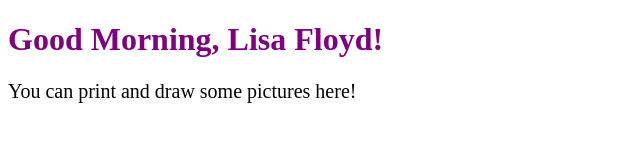
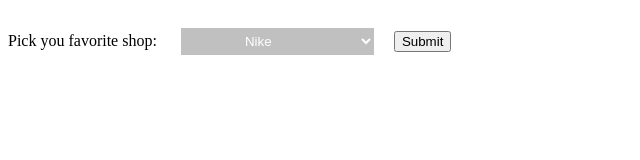
Before and after one commit to lizafalko/tic-tac-toe_game, a React app in the folder tic-tac-app/: page / in a window 1280 px wide. Shown: the whole page, without its empty margins (0-640 px from the left). Built offline with nearby package versions, Linux system fonts and the light colour scheme.

Commit message:
add selection

```diff
--- a/tic-tac-app/src/index.css
+++ b/tic-tac-app/src/index.css
@@ -1,7 +1,8 @@
-.hello {
-  color: purple;
+.selection {
+  padding: 5px 60px;
+  margin: 20px;
+  background-color: silver;
+  border: none;
+  color: white;
+  outline: none;
 }
-
-.font {
-  font-size: 20px;
-}
--- a/tic-tac-app/src/index.js
+++ b/tic-tac-app/src/index.js
@@ -2,28 +2,44 @@
 import ReactDOM from 'react-dom';
 import './index.css';
 
-function getGreeting(user) {
-  if (user) {
-    return user.firstName + ' ' + user.lastName;
+class ShopSelection extends React.Component {
+  constructor(props) {
+    super(props);
+    this.state = {
+      value: 'Nike'
+    };
+
+    this.handleChange = this.handleChange.bind(this);
+    this.handleSubmit = this.handleSubmit.bind(this);
   }
-  return <h1>Hello, Stranger!</h1>
+
+  handleChange(event) {
+    this.setState({value: event.target.value});
+  }
+
+  handleSubmit(event) {
+    alert('You favorite shop is ' + this.state.value);
+    event.preventDefault();
+  }
+
+  render() {
+    return (
+      <form onSubmit={this.handleSubmit}>
+        <label>Pick you favorite shop: </label>
+        <select className="selection" value={this.state.value} onChange={this.handleChange}>
+          <option value="FootBox">FootBox</option>
+          <option value="Nike">Nike</option>
+          <option value="Reebock">Reebock</option>
+          <option value="Pik">Pik</option>
+          <option value="Vans">Vans</option>
+        </select>
+        <input type="submit" value="Submit" />
+        </form>
+    );
+  }
 }
 
-const user = {
-  firstName: 'Lisa',
-  lastName: 'Floyd'
-};
-
-const element = (
-  <div>
-    <h1 className='hello'>
-      Good Morning, {getGreeting(user)}!
-      </h1>
-      <p className='font'>You can print and draw some pictures here!</p>
-  </div>
-);
-
 ReactDOM.render(
-  element,
+  <ShopSelection />,
   document.getElementById('root')
 );
```
